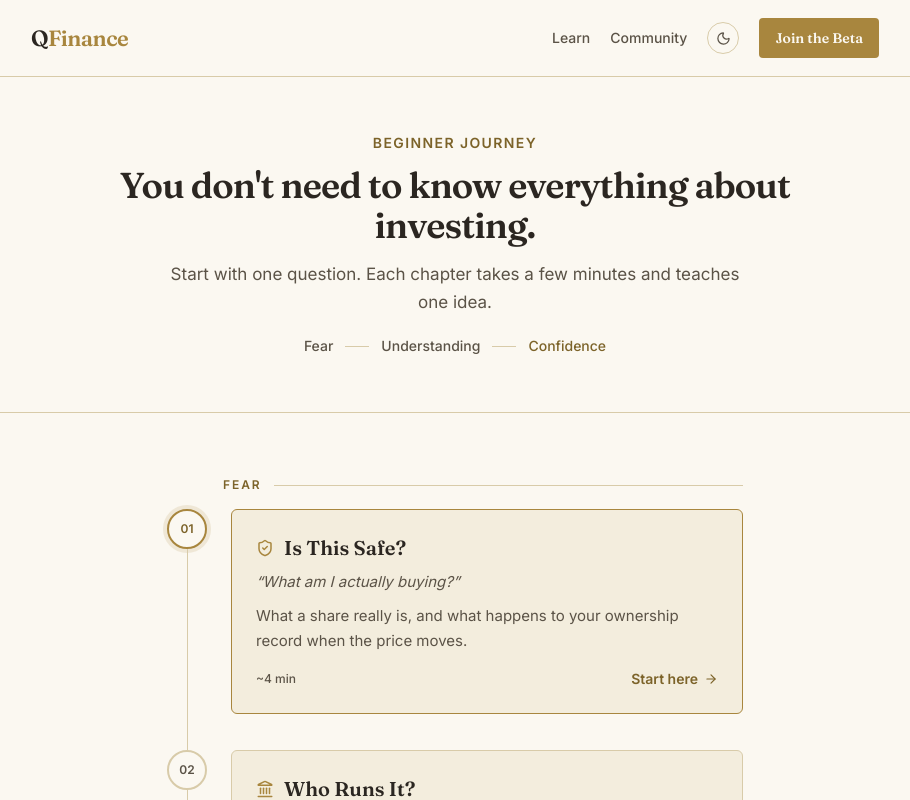
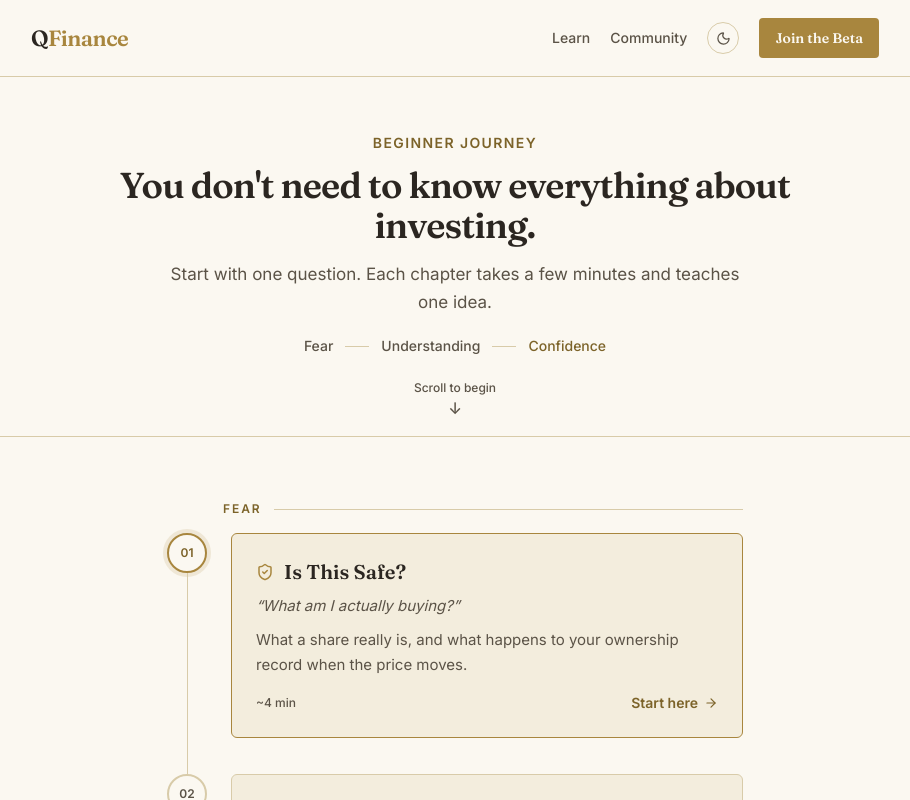
Before and after one commit to qcyberindia/qcyberindia, a Next.js app: page /qfinance/learn/beginner in a window 1280 px wide. Shown: the top 800 px of the page, without its empty margins (185-1095 px from the left). Built offline with nearby package versions, Linux system fonts and the light colour scheme; no server answers; a web font is replaced by a local one.

Commit message:
Add scroll guidance to QFinance beginner journey

```diff
--- a/app/qfinance/learn/beginner/page.tsx
+++ b/app/qfinance/learn/beginner/page.tsx
@@ -2,6 +2,7 @@ import type { Metadata } from "next";
 import QFinanceHeader from "@/components/qfinance/QFinanceHeader";
 import QFinanceFooter from "@/components/qfinance/QFinanceFooter";
 import JourneyTimeline from "@/components/qfinance/learning/JourneyTimeline";
+import ScrollToJourney from "@/components/qfinance/learning/ScrollToJourney";
 import Reveal from "@/components/Reveal";
 import { chapters } from "@/lib/qfinance-chapters";
 
@@ -18,7 +19,7 @@ export default function BeginnerJourneyMapPage() {
       <QFinanceHeader />
 
       {/* Beginner Journey introduction */}
-      <section className="border-b border-[var(--qf-line)] px-6 py-12 sm:py-14">
+      <section className="relative border-b border-[var(--qf-line)] px-6 py-12 pb-20 sm:py-14 sm:pb-20">
         <div className="mx-auto max-w-2xl text-center">
           <Reveal>
             <p className="text-sm font-semibold uppercase tracking-[0.1em] text-[var(--qf-brass-dark)]">
@@ -46,10 +47,15 @@ export default function BeginnerJourneyMapPage() {
             </div>
           </Reveal>
         </div>
+
+        <ScrollToJourney />
       </section>
 
       {/* Journey timeline */}
-      <section className="px-6 py-12 sm:py-16">
+      <section
+        id="journey"
+        className="scroll-mt-6 px-6 py-12 sm:py-16"
+      >
         <div className="mx-auto max-w-xl">
           <Reveal>
             <JourneyTimeline chapters={chapters} />
--- /dev/null
+++ b/components/qfinance/learning/ScrollToJourney.tsx
@@ -0,0 +1,45 @@
+"use client";
+
+import { useEffect, useState } from "react";
+
+export default function ScrollToJourney() {
+  const [visible, setVisible] = useState(true);
+
+  useEffect(() => {
+    const handleScroll = () => {
+      setVisible(window.scrollY < 120);
+    };
+
+    handleScroll();
+    window.addEventListener("scroll", handleScroll, { passive: true });
+
+    return () => window.removeEventListener("scroll", handleScroll);
+  }, []);
+
+  const scrollToJourney = () => {
+    document.getElementById("journey")?.scrollIntoView({
+      behavior: "smooth",
+      block: "start",
+    });
+  };
+
+  if (!visible) return null;
+
+  return (
+    <button
+      type="button"
+      onClick={scrollToJourney}
+      aria-label="Scroll down to begin the Beginner Journey"
+      className="group absolute bottom-5 left-1/2 flex -translate-x-1/2 flex-col items-center gap-1 text-xs font-medium text-[var(--qf-ink-soft)] transition-colors duration-200 hover:text-[var(--qf-brass-dark)]"
+    >
+      <span>Scroll to begin</span>
+
+      <span
+        aria-hidden="true"
+        className="text-base leading-none transition-transform duration-200 group-hover:translate-y-0.5"
+      >
+        ↓
+      </span>
+    </button>
+  );
+}
```
